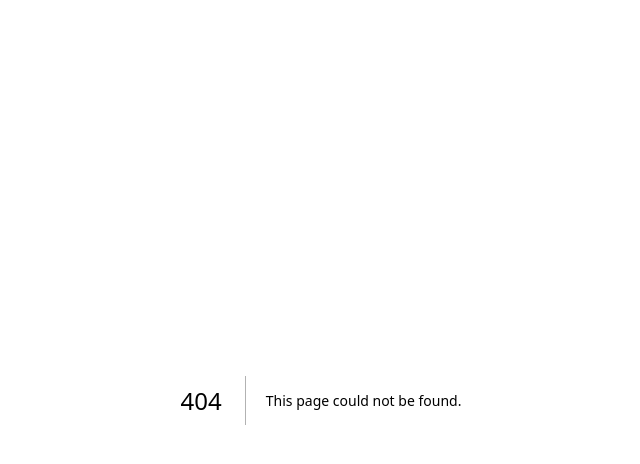
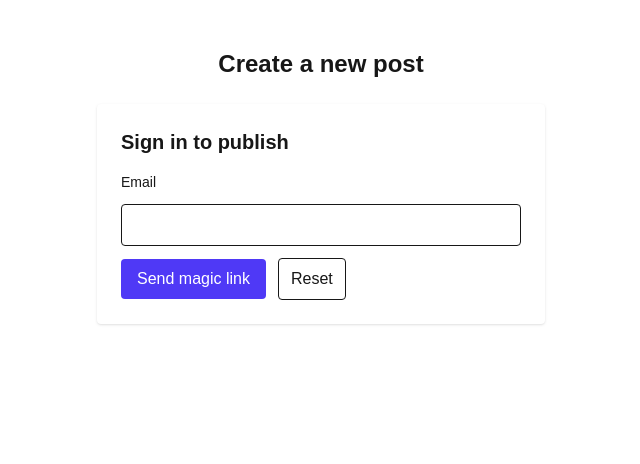
Before and after one commit to supahuman/rewriting-the-playbook, a Next.js app: page /admin/new-post in a window 1280 px wide. Before the commit this address had no page. Shown: the top 464 px of the page, without its empty margins (319-959 px from the left). Built offline with nearby package versions, Linux system fonts and the light colour scheme; no server answers.

Commit message:
feat: implement NewPostPage and NewPostForm components for post creation

```diff
--- /dev/null
+++ b/app/admin/new-post/page.tsx
@@ -0,0 +1,10 @@
+import NewPostForm from '@/components/admin/NewPostForm';
+
+export default function NewPostPage() {
+  return (
+    <div className="max-w-4xl mx-auto px-4 py-12">
+      <h1 className="text-2xl font-bold mb-6 text-center">Create a new post</h1>
+      <NewPostForm />
+    </div>
+  );
+}
--- /dev/null
+++ b/app/api/admin/posts/route.ts
@@ -0,0 +1,58 @@
+import { NextResponse } from 'next/server';
+import { supabaseServer } from '../../../../lib/supabaseServerClient';
+
+export async function POST(request: Request) {
+  // Expect Authorization: Bearer <access_token>
+  const authHeader = request.headers.get('authorization');
+  if (!authHeader?.startsWith('Bearer ')) {
+    return NextResponse.json({ error: 'Unauthorized' }, { status: 401 });
+  }
+  const token = authHeader.split(' ')[1];
+
+  // Verify token with Supabase
+  const { data: userData, error: userError } =
+    await supabaseServer.auth.getUser(token);
+  if (userError || !userData?.user) {
+    console.error('Auth token invalid', userError);
+    return NextResponse.json({ error: 'Unauthorized' }, { status: 401 });
+  }
+
+  const body = await request.json().catch(() => null);
+  if (!body)
+    return NextResponse.json({ error: 'Invalid JSON' }, { status: 400 });
+
+  const { title, summary, content, published } = body;
+  if (!title || !content)
+    return NextResponse.json({ error: 'Missing fields' }, { status: 400 });
+
+  // simple slug generation
+  const slug = title
+    .toLowerCase()
+    .replace(/[^a-z0-9]+/g, '-')
+    .replace(/(^-|-$)+/g, '')
+    .slice(0, 200);
+
+  try {
+    const { data, error } = await supabaseServer
+      .from('posts')
+      .insert([
+        {
+          slug,
+          title,
+          summary,
+          content,
+          published: !!published,
+          created_at: new Date().toISOString(),
+        },
+      ])
+      .select();
+
+    if (error)
+      return NextResponse.json({ error: error.message }, { status: 500 });
+
+    return NextResponse.json({ post: data?.[0] }, { status: 201 });
+  } catch (err) {
+    console.error('Insert post error:', err);
+    return NextResponse.json({ error: 'Unexpected error' }, { status: 500 });
+  }
+}
--- /dev/null
+++ b/components/admin/NewPostForm.tsx
@@ -0,0 +1,220 @@
+'use client';
+
+import { useEffect, useState } from 'react';
+import { supabase } from '../../lib/supabaseClient';
+import type { User } from '@supabase/supabase-js';
+
+export default function NewPostForm() {
+  const [title, setTitle] = useState('');
+  const [summary, setSummary] = useState('');
+  const [content, setContent] = useState('');
+  const [published, setPublished] = useState(false);
+  const [loading, setLoading] = useState(false);
+  const [message, setMessage] = useState<string | null>(null);
+
+  const [user, setUser] = useState<User | null>(null);
+  const [email, setEmail] = useState('');
+  const [sendingMagicLink, setSendingMagicLink] = useState(false);
+
+  useEffect(() => {
+    let mounted = true;
+
+    async function getSession() {
+      const { data } = await supabase.auth.getSession();
+      if (!mounted) return;
+      setUser(data?.session?.user ?? null);
+    }
+    getSession();
+
+    const {
+      data: { subscription },
+    } = supabase.auth.onAuthStateChange((_event, session) => {
+      setUser(session?.user ?? null);
+    });
+
+    return () => {
+      mounted = false;
+      subscription.unsubscribe();
+    };
+  }, []);
+
+  async function sendMagicLink(e?: React.FormEvent) {
+    e?.preventDefault();
+    setMessage(null);
+    if (!email) {
+      setMessage('Enter an email to sign in');
+      return;
+    }
+    setSendingMagicLink(true);
+    const { error } = await supabase.auth.signInWithOtp({ email });
+    if (error) setMessage(`Error sending magic link: ${error.message}`);
+    else setMessage('Magic link sent — check your email and follow the link.');
+    setSendingMagicLink(false);
+  }
+
+  async function signOut() {
+    await supabase.auth.signOut();
+    setUser(null);
+    setMessage('Signed out');
+  }
+
+  async function onSubmit(e: React.FormEvent) {
+    e.preventDefault();
+    setMessage(null);
+    if (!user) {
+      setMessage('You must be signed in to create a post.');
+      return;
+    }
+
+    setLoading(true);
+    try {
+      const { data: sessionData } = await supabase.auth.getSession();
+      const token = sessionData?.session?.access_token;
+      if (!token) {
+        setMessage('No access token available; please sign in again.');
+        setLoading(false);
+        return;
+      }
+
+      const res = await fetch('/api/admin/posts', {
+        method: 'POST',
+        headers: {
+          'Content-Type': 'application/json',
+          Authorization: `Bearer ${token}`,
+        },
+        body: JSON.stringify({ title, summary, content, published }),
+      });
+
+      const body = await res.json();
+      if (!res.ok) {
+        setMessage(`Error: ${body?.error ?? res.statusText}`);
+      } else {
+        setMessage('Post created successfully.');
+        setTitle('');
+        setSummary('');
+        setContent('');
+        setPublished(false);
+      }
+    } catch (err) {
+      setMessage(`Unexpected error: ${(err as Error).message}`);
+    } finally {
+      setLoading(false);
+    }
+  }
+
+  // If not signed in, show a small sign-in panel
+  if (!user)
+    return (
+      <div className="max-w-md mx-auto bg-white dark:bg-gray-900 p-6 rounded shadow">
+        <h2 className="text-xl font-semibold mb-4">Sign in to publish</h2>
+        <form onSubmit={sendMagicLink} className="space-y-3">
+          <label className="block text-sm">Email</label>
+          <input
+            value={email}
+            onChange={(e) => setEmail(e.target.value)}
+            type="email"
+            className="w-full border rounded px-3 py-2"
+            required
+          />
+          <div className="flex items-center gap-3">
+            <button
+              type="submit"
+              disabled={sendingMagicLink}
+              className="bg-indigo-600 text-white px-4 py-2 rounded"
+            >
+              {sendingMagicLink ? 'Sending…' : 'Send magic link'}
+            </button>
+            <button
+              type="button"
+              onClick={() => {
+                setEmail('');
+                setMessage(null);
+              }}
+              className="px-3 py-2 border rounded"
+            >
+              Reset
+            </button>
+          </div>
+          {message && <p className="mt-3 text-sm">{message}</p>}
+        </form>
+      </div>
+    );
+
+  return (
+    <form
+      onSubmit={onSubmit}
+      className="max-w-2xl mx-auto bg-white dark:bg-gray-900 p-6 rounded shadow"
+    >
+      <div className="relative flex items-center justify-center mb-4">
+        <h2 className="text-xl font-semibold text-center">New Blog Post</h2>
+        <div className="absolute right-0 top-0 text-sm">
+          Signed in as <strong>{user.email}</strong>
+          <button
+            type="button"
+            onClick={signOut}
+            className="ml-3 px-2 py-1 border rounded text-xs"
+          >
+            Sign out
+          </button>
+        </div>
+      </div>
+
+      <label className="block mb-2 text-sm">Title</label>
+      <input
+        value={title}
+        onChange={(e) => setTitle(e.target.value)}
+        className="w-full mb-4 border rounded px-3 py-2"
+        required
+      />
+
+      <label className="block mb-2 text-sm">Summary</label>
+      <input
+        value={summary}
+        onChange={(e) => setSummary(e.target.value)}
+        className="w-full mb-4 border rounded px-3 py-2"
+      />
+
+      <label className="block mb-2 text-sm">Content (HTML or Markdown)</label>
+      <textarea
+        value={content}
+        onChange={(e) => setContent(e.target.value)}
+        rows={10}
+        className="w-full mb-4 border rounded px-3 py-2"
+        required
+      />
+
+      <label className="inline-flex items-center gap-2 mb-4">
+        <input
+          type="checkbox"
+          checked={published}
+          onChange={(e) => setPublished(e.target.checked)}
+        />
+        <span className="text-sm">Publish</span>
+      </label>
+
+      <div className="flex items-center gap-3">
+        <button
+          type="submit"
+          disabled={loading}
+          className="bg-indigo-600 text-white px-4 py-2 rounded"
+        >
+          {loading ? 'Publishing…' : 'Publish'}
+        </button>
+        <button
+          type="button"
+          onClick={() => {
+            setTitle('');
+            setSummary('');
+            setContent('');
+            setPublished(false);
+          }}
+          className="px-3 py-2 border rounded"
+        >
+          Reset
+        </button>
+      </div>
+
+      {message && <p className="mt-4 text-sm">{message}</p>}
+    </form>
+  );
+}
```
